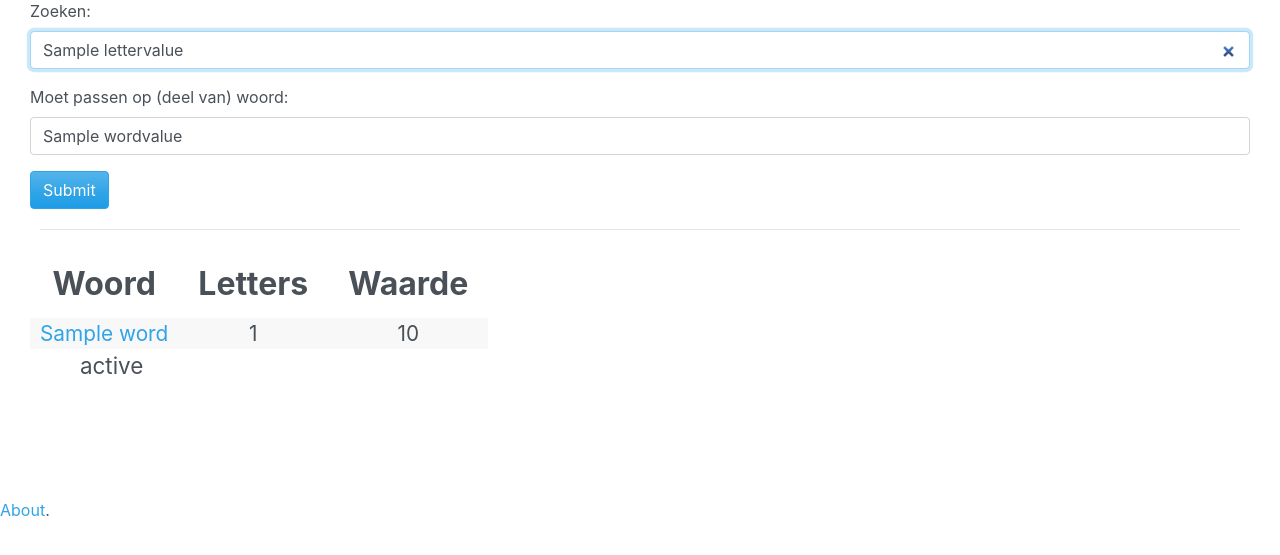
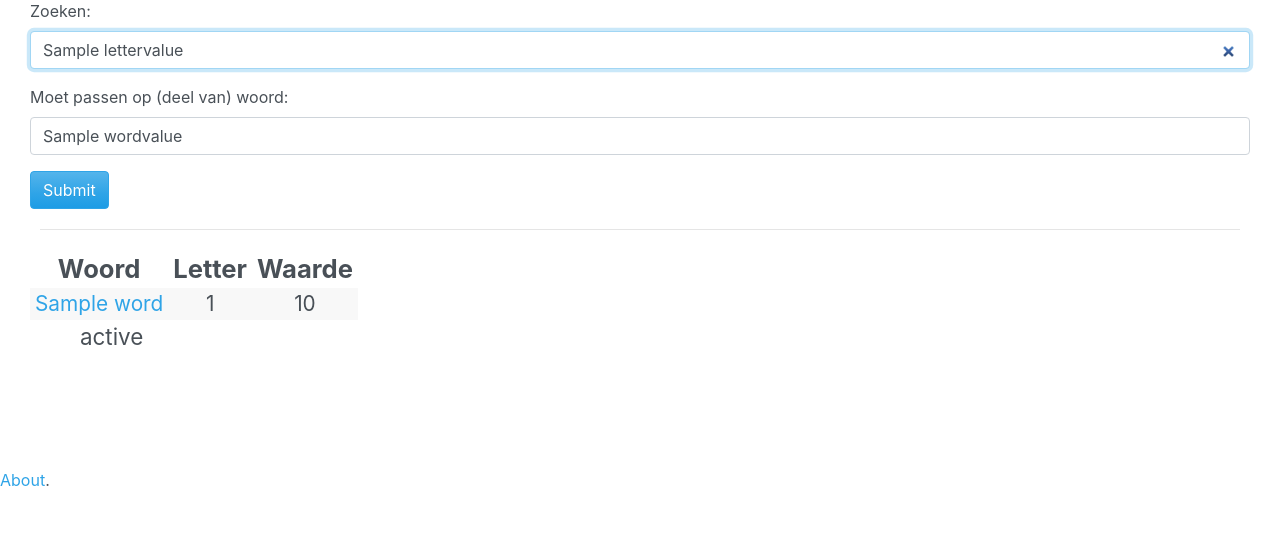
Before and after one commit to wluberti/wordSearchPythonSqlite, a Flask app: template templates/index.html in a window 1280 px wide. Shown: the part 88-643 px from the top of the page. Run offline with Flask 2, Linux system fonts and the light colour scheme; the template is opened without the code that fills it: most values are stand-ins (such as "Sample title", 1, 10 or a date in 2020); some libraries are stand-ins or nearby versions.

Commit message:
Layout finetune

```diff
--- a/static/styles.css
+++ b/static/styles.css
@@ -18,13 +18,13 @@ tr:nth-child(even) {
 
 th {
   text-align: center;
-  font-size: 2em;
-  padding: 10px 20px;
+  font-size: 1.6em;
+  padding: 0px 5px;
 }
 
 td {
   font-size: 1.3em;
-  padding: 0px 10px;
+  padding: 0px 5px;
 }
 
 td.center {
--- a/templates/index.html
+++ b/templates/index.html
@@ -20,7 +20,7 @@
 {% if lettervalue %}
 <table id="resulttable">
   <th onclick="sortTable(0)">Woord</th>
-  <th onclick="sortTable(1)">Letters</th>
+  <th onclick="sortTable(1)">Letter</th>
   <th onclick="sortTable(2)">Waarde</th>
 {% for word, score in result|sort(attribute="score") %}
   {% if word != wordvalue %}
```
